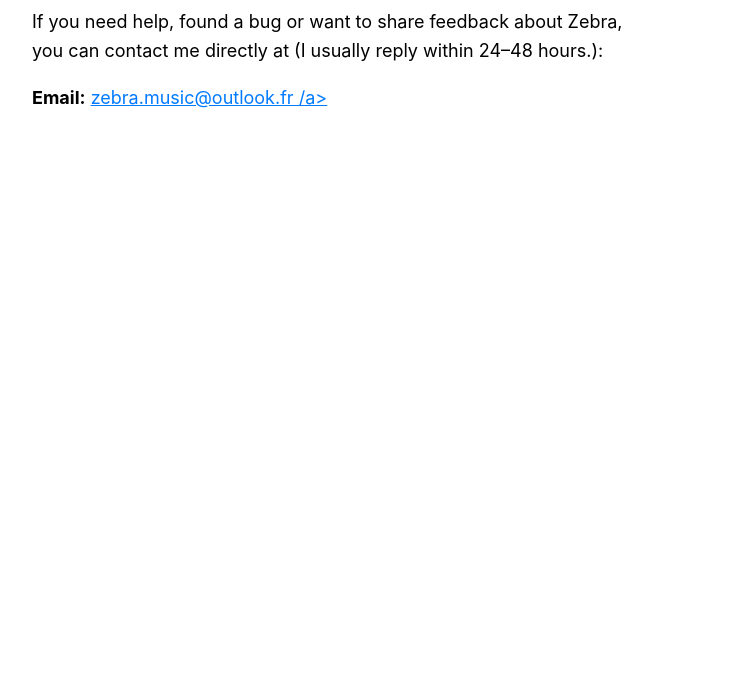
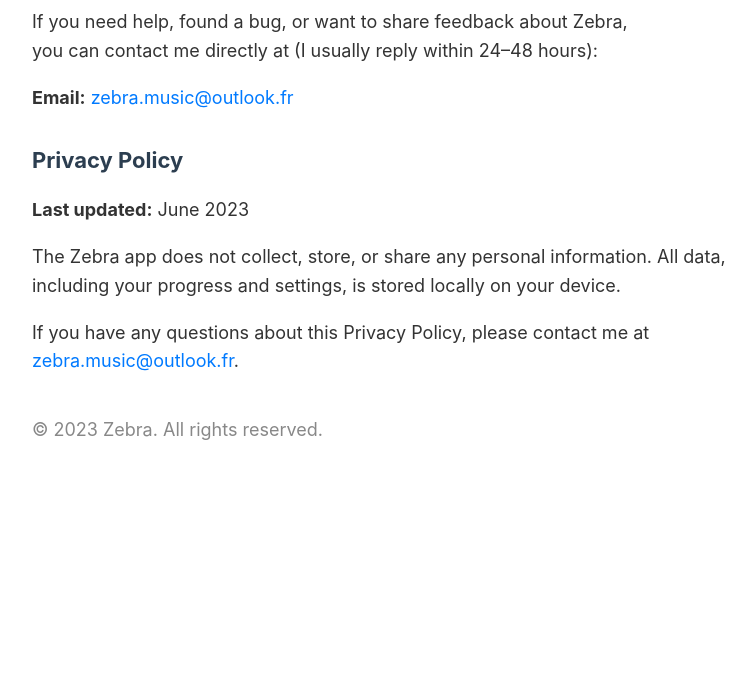
Before and after one commit to thomascrozier/zebra-support, a plain HTML site: page index.html in a window 1280 px wide. Shown: the part 114-800 px from the top of the page, without its empty margins (258-1014 px from the left). Drawn offline with Linux system fonts and the light colour scheme.

Commit message:
Update page

```diff
--- a/index.html
+++ b/index.html
@@ -3,7 +3,7 @@
 <head>
     <meta charset="UTF-8">
     <meta name="viewport" content="width=device-width, initial-scale=1.0">
-    <title>Zebra – Support</title>
+    <title>Zebra – Support & Privacy Policy</title>
     <style>
         body {
             font-family: -apple-system, BlinkMacSystemFont, "Segoe UI", Roboto, sans-serif;
@@ -11,20 +11,59 @@
             max-width: 700px;
             margin: auto;
             line-height: 1.6;
+            color: #333;
         }
-        h1 { font-size: 28px; }
-        p { font-size: 18px; }
-        a { color: #007AFF; }
+        h1, h2 {
+            font-size: 28px;
+            color: #2c3e50;
+        }
+        h2 {
+            font-size: 22px;
+            margin-top: 30px;
+        }
+        p {
+            font-size: 18px;
+            margin-bottom: 16px;
+        }
+        a {
+            color: #007AFF;
+            text-decoration: none;
+        }
+        a:hover {
+            text-decoration: underline;
+        }
+        footer {
+            margin-top: 40px;
+            font-size: 14px;
+            color: #888;
+        }
     </style>
 </head>
 <body>
     <h1>Zebra – Support</h1>
     <p>
-        If you need help, found a bug or want to share feedback about Zebra,<br>
-        you can contact me directly at (I usually reply within 24–48 hours.):
+        If you need help, found a bug, or want to share feedback about Zebra,<br>
+        you can contact me directly at (I usually reply within 24–48 hours):
     </p>
     <p>
-        <strong>Email:</strong> <a href="mailto:zebra.music@outlook.fr"> zebra.music@outlook.fr /a>
+        <strong>Email:</strong> <a href="mailto:zebra.music@outlook.fr">zebra.music@outlook.fr</a>
     </p>
+
+    <h2>Privacy Policy</h2>
+    <p>
+        <strong>Last updated:</strong> June 2023
+    </p>
+    <p>
+        The Zebra app does not collect, store, or share any personal information.
+        All data, including your progress and settings, is stored locally on your device.
+    </p>
+    <p>
+        If you have any questions about this Privacy Policy, please contact me at
+        <a href="mailto:zebra.music@outlook.fr">zebra.music@outlook.fr</a>.
+    </p>
+
+    <footer>
+        <p>© 2023 Zebra. All rights reserved.</p>
+    </footer>
 </body>
 </html>
```
